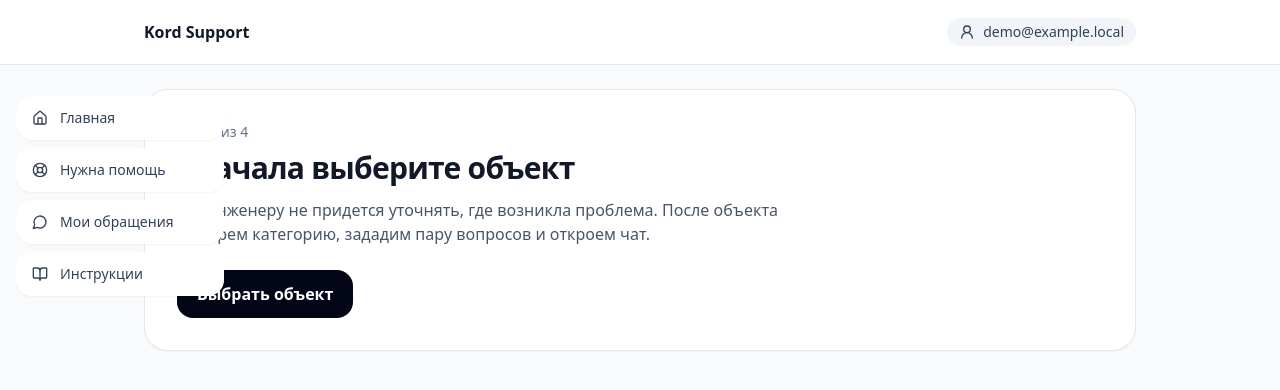
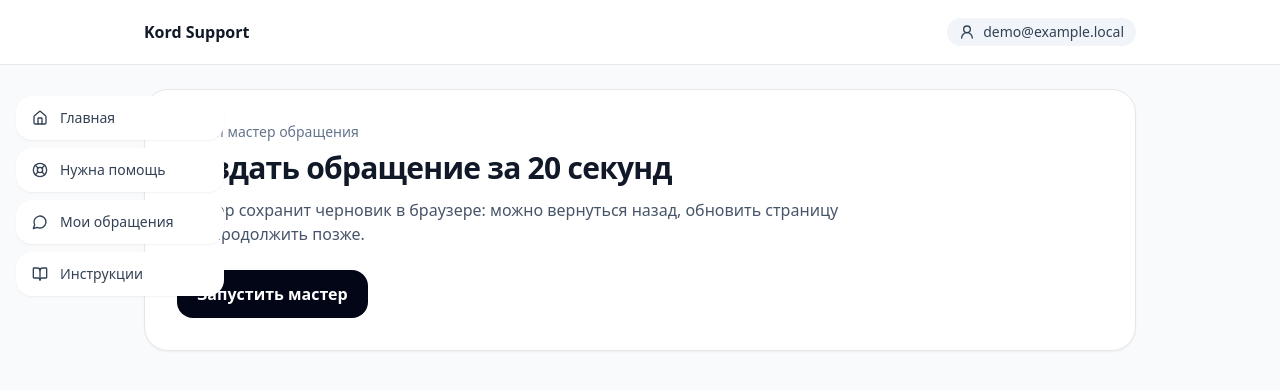
Before and after one commit to chrlie-droid/kord-support, a Next.js app in the folder frontend/: page /client/help in a window 1280 px wide. Shown: the top 390 px of the page. Built offline with nearby package versions, Linux system fonts and the light colour scheme.

Commit message:
Version 0.5.2: point help page to interactive wizard

```diff
--- a/frontend/app/client/help/page.tsx
+++ b/frontend/app/client/help/page.tsx
@@ -6,10 +6,10 @@ export default function ClientHelpPage() {
   return (
     <ClientShell>
       <section className="rounded-3xl border bg-white p-6 shadow-sm md:p-8">
-        <p className="text-sm text-slate-500">Шаг 1 из 4</p>
-        <h1 className="mt-2 text-3xl font-bold tracking-tight">Сначала выберите объект</h1>
-        <p className="mt-3 max-w-2xl text-slate-600">Так инженеру не придется уточнять, где возникла проблема. После объекта выберем категорию, зададим пару вопросов и откроем чат.</p>
-        <Link href="/client/help/object" className="mt-6 inline-flex rounded-2xl bg-slate-950 px-5 py-3 font-semibold text-white">Выбрать объект</Link>
+        <p className="text-sm text-slate-500">Новый мастер обращения</p>
+        <h1 className="mt-2 text-3xl font-bold tracking-tight">Создать обращение за 20 секунд</h1>
+        <p className="mt-3 max-w-2xl text-slate-600">Мастер сохранит черновик в браузере: можно вернуться назад, обновить страницу или продолжить позже.</p>
+        <Link href="/client/help/wizard" className="mt-6 inline-flex rounded-2xl bg-slate-950 px-5 py-3 font-semibold text-white">Запустить мастер</Link>
       </section>
     </ClientShell>
   );
```
